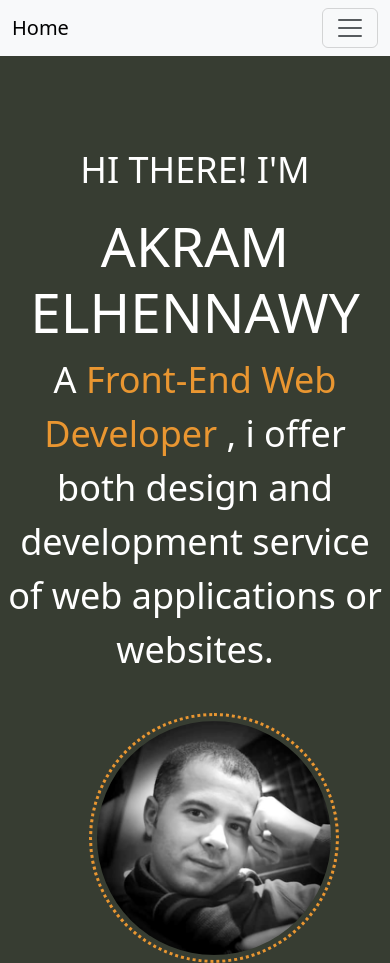
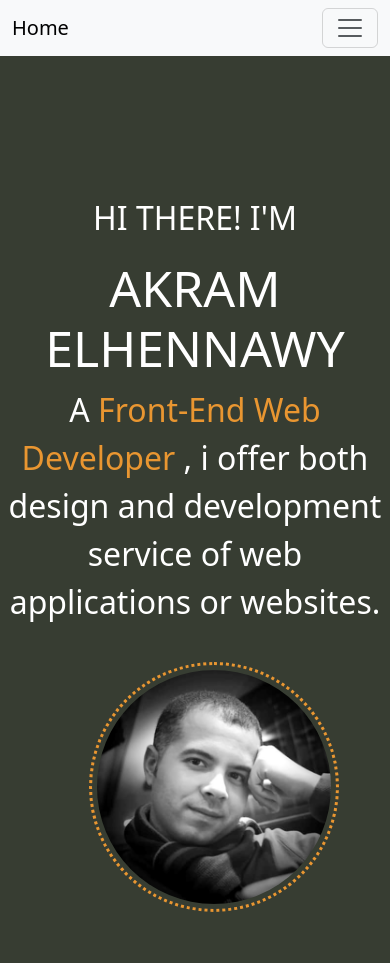
Before and after one commit to AkramElhennawy/Portfolio, a plain HTML site: page index.html in a window 390 px wide. After the commit the page ends 912 px from the top, so only its background shows below. Drawn offline with nearby package versions, Linux system fonts and the light colour scheme.

Commit message:
Update styles.css

```diff
--- a/styles.css
+++ b/styles.css
@@ -77,13 +77,13 @@ body{
 
   @media(max-width: 576px){
     .hello{
-      font-size: 2.25rem;
+      font-size: 2rem;
     }
     .my-name{
-      font-size: 55px;
+      font-size: 50px;
     }
     .bio{
-      font-size: 2.25rem;
+      font-size: 2rem;
     }
 
     }
```
